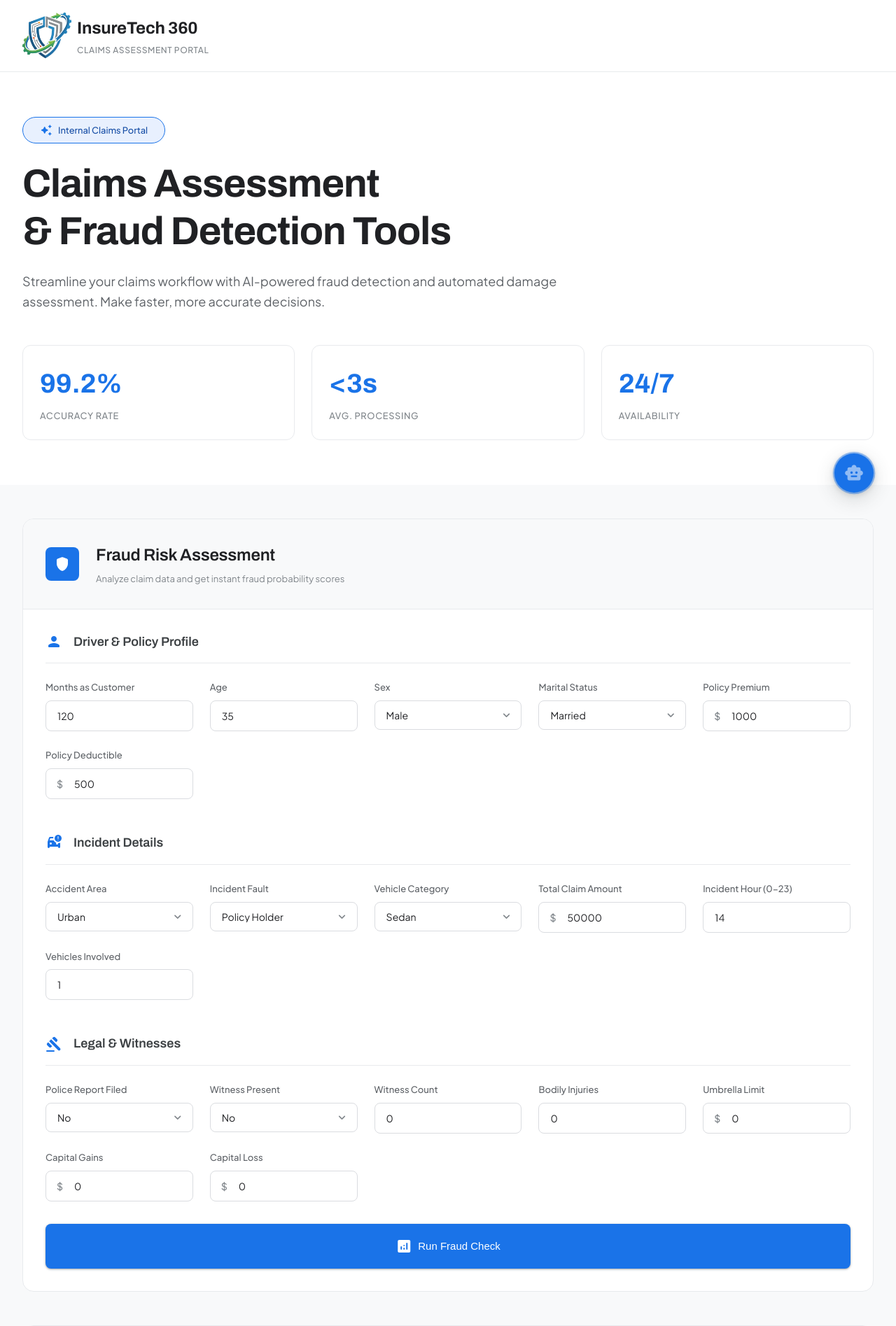
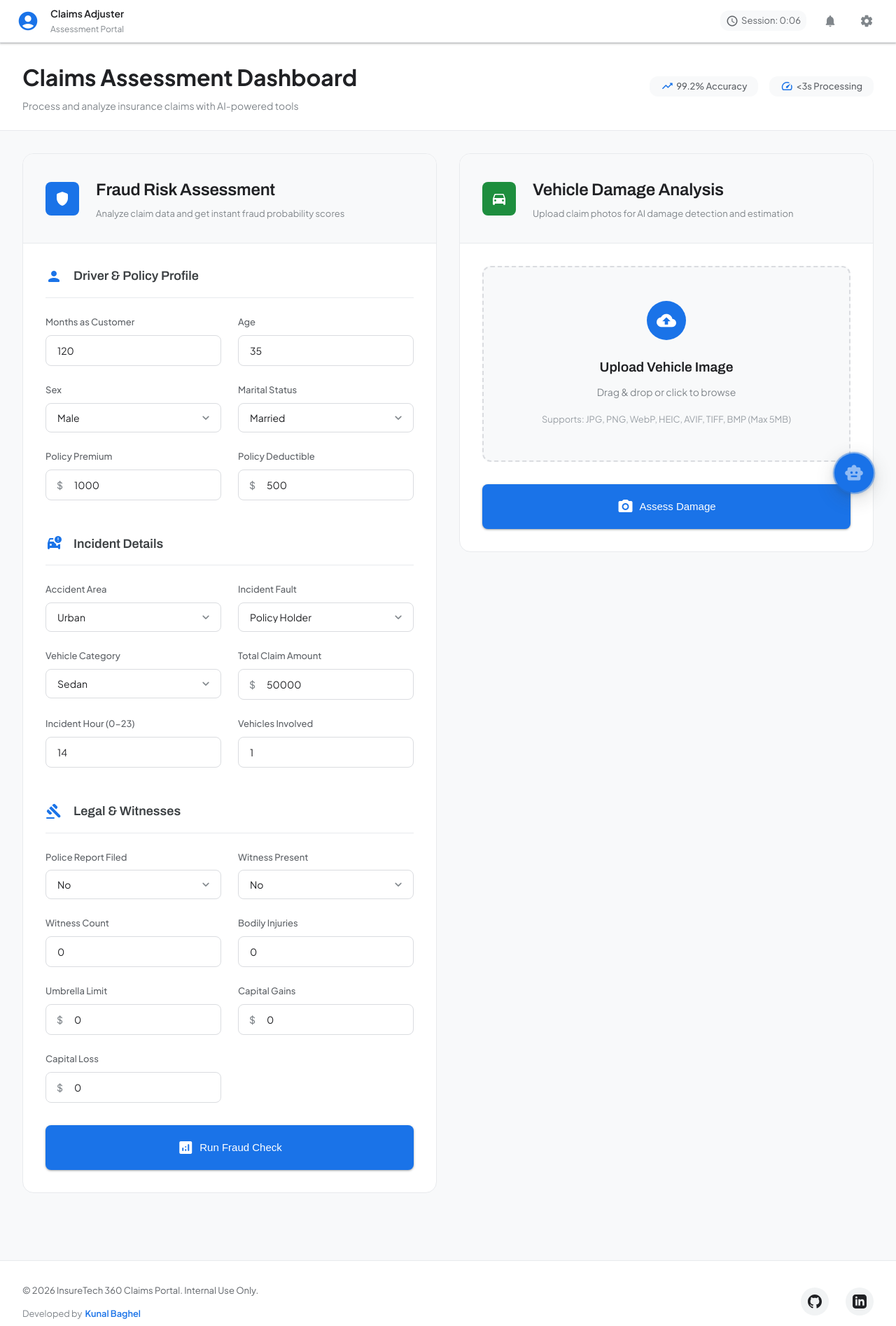
Before and after one commit to kunalbaghelkb/InsureTech_360, a Flask app: page / in a window 1280 px wide. Shown: the top 1895 px of the page at 70% size. Run offline with Flask 3, Linux system fonts and the light colour scheme.

Commit message:
Update UI

```diff
--- a/src/pipelines/prediction_pipeline.py
+++ b/src/pipelines/prediction_pipeline.py
@@ -131,8 +131,8 @@ class DamagePredictor:
             # Logic check (0=Damaged or 1=Whole based on training mapping)
             # Usually: 0 (Damage) class comes first, then 1 (Whole)
             if result[0][0] > 0.5:
-                return "No visible damage detected"
+                return "no-damage-detected"
             else:
-                return "Damage detected!"
+                return "damage-detected"
         except Exception as e:
             raise CustomException(e, sys)
--- a/static/css/style.css
+++ b/static/css/style.css
@@ -175,6 +175,94 @@ a:focus {
     font-size: clamp(0.875rem, 1vw, 1rem);
     font-weight: 500;
     color: var(--gray-700);
+}
+
+.admin-bar {
+    background: var(--bg-primary);
+    border-bottom: 1px solid var(--gray-200);
+    padding: var(--space-sm) 0;
+    position: sticky;
+    top: 0;
+    z-index: 1001;
+    box-shadow: var(--shadow-sm);
+}
+
+.admin-bar-container {
+    max-width: 1400px;
+    margin: 0 auto;
+    padding: 0 var(--space-lg);
+    display: flex;
+    justify-content: space-between;
+    align-items: center;
+}
+
+.admin-info {
+    display: flex;
+    align-items: center;
+    gap: var(--space-md);
+    cursor: pointer;
+}
+
+.admin-icon {
+    font-size: 32px;
+    color: var(--primary-500);
+}
+
+.admin-details {
+    display: flex;
+    flex-direction: column;
+    gap: 2px;
+}
+
+.admin-name {
+    font-size: 0.875rem;
+    font-weight: 600;
+    color: var(--gray-900);
+}
+
+.admin-role {
+    font-size: 0.75rem;
+    color: var(--gray-600);
+}
+
+.admin-actions {
+    display: flex;
+    align-items: center;
+    gap: var(--space-md);
+}
+
+.session-info {
+    display: flex;
+    align-items: center;
+    gap: var(--space-xs);
+    font-size: 0.813rem;
+    color: var(--gray-700);
+    background: var(--bg-secondary);
+    padding: var(--space-xs) var(--space-sm);
+    border-radius: var(--radius-md);
+}
+
+.session-info .material-icons-round {
+    font-size: 18px;
+}
+
+.admin-btn {
+    background: transparent;
+    border: none;
+    cursor: pointer;
+    padding: var(--space-xs);
+    border-radius: var(--radius-md);
+    transition: var(--transition-base);
+    color: var(--gray-700);
+}
+
+.admin-btn:hover {
+    background: var(--bg-secondary);
+    color: var(--primary-500);
+}
+
+.admin-btn .material-icons-round {
+    font-size: 20px;
 }
 
 /* Navigation  */
@@ -364,19 +452,77 @@ a:focus {
     letter-spacing: 0.05em;
 }
 
+.page-header {
+    background: var(--bg-primary);
+    border-bottom: 1px solid var(--gray-200);
+    padding: var(--space-lg) 0;
+}
+
+.page-header-container {
+    max-width: 1400px;
+    margin: 0 auto;
+    padding: 0 clamp(1rem, 3vw, 2rem);
+    display: flex;
+    justify-content: space-between;
+    align-items: center;
+    gap: var(--space-lg);
+}
+
+.page-title-group {
+    flex: 1;
+}
+
+.page-title {
+    font-size: clamp(1.5rem, 3vw, 2rem);
+    font-weight: 700;
+    color: var(--gray-900);
+    margin: 0 0 var(--space-xs) 0;
+}
+
+.page-description {
+    font-size: 0.875rem;
+    color: var(--gray-600);
+    margin: 0;
+}
+
+.page-stats {
+    display: flex;
+    gap: var(--space-md);
+}
+
+.stat-badge {
+    display: flex;
+    align-items: center;
+    gap: var(--space-xs);
+    padding: var(--space-xs) var(--space-md);
+    background: var(--bg-secondary);
+    border-radius: var(--radius-md);
+    font-size: 0.813rem;
+    font-weight: 500;
+    color: var(--gray-700);
+}
+
+.stat-badge .material-icons-round {
+    font-size: 18px;
+    color: var(--primary-500);
+}
+
 /* Main Content */
 
 .main-content {
-    padding: clamp(2rem, 4vw, 3rem) 0;
+    padding: var(--space-xl) 0;
+    background: var(--bg-secondary);
+    min-height: calc(100vh - 120px);
 }
 
 .content-container {
-    max-width: 1280px;
+    max-width: 1400px;
     margin: 0 auto;
     padding: 0 clamp(1rem, 3vw, 2rem);
     display: grid;
-    grid-template-columns: 1fr;
-    gap: var(--space-2xl);
+    grid-template-columns: 1fr 1fr;
+    gap: var(--space-xl);
+    align-items: start;
 }
 
 /* Feature Cards */
--- a/static/js/script.js
+++ b/static/js/script.js
@@ -17,6 +17,26 @@ function hideLoading() {
 
 // Form Submission Handlers
 document.addEventListener('DOMContentLoaded', function() {
+    // Session Timer
+    let sessionSeconds = 0;
+    const sessionTimeEl = document.getElementById('sessionTime');
+
+    if (sessionTimeEl) {
+        setInterval(() => {
+            sessionSeconds++;
+            const hours = Math.floor(sessionSeconds / 3600);
+            const minutes = Math.floor((sessionSeconds % 3600) / 60);
+            const secs = sessionSeconds % 60;
+
+            const timeStr = hours > 0
+                ? `${hours}:${String(minutes).padStart(2, '0')}:${String(secs).padStart(2, '0')}`
+                : `${minutes}:${String(secs).padStart(2, '0')}`;
+
+            sessionTimeEl.textContent = `Session: ${timeStr}`;
+        }, 1000);
+    }
+
+    // Smooth scroll on page load
     setTimeout(() => {
         const resultContainer = document.querySelector('.result-container');
         if (resultContainer) {
@@ -575,4 +595,54 @@ srOnlyStyle.textContent = `
 document.head.appendChild(srOnlyStyle);
 
 console.log('%c✨ InsureTech 360 ✨', 'color: #1a73e8; font-size: 20px; font-weight: bold;');
+
+// Assistant Card Functions
+function sendAssistantMessage() {
+    const input = document.getElementById('assistantInput');
+    const chatArea = document.getElementById('assistantChatArea');
+
+    if (!input || !chatArea) return;
+
+    const message = input.value.trim();
+    if (!message) return;
+
+    // Add user message
+    const userMsg = document.createElement('div');
+    userMsg.className = 'assistant-message user';
+    userMsg.innerHTML = `
+        <div class="assistant-avatar">
+            <span class="material-icons-round">person</span>
+        </div>
+        <div class="assistant-bubble">
+            <p>${message}</p>
+        </div>
+    `;
+    chatArea.appendChild(userMsg);
+
+    input.value = '';
+    chatArea.scrollTop = chatArea.scrollHeight;
+
+    // Simulate bot response
+    setTimeout(() => {
+        const botMsg = document.createElement('div');
+        botMsg.className = 'assistant-message bot';
+        botMsg.innerHTML = `
+            <div class="assistant-avatar">
+                <span class="material-icons-round">smart_toy</span>
+            </div>
+            <div class="assistant-bubble">
+                <p>I'm a demo assistant. In production, I would help with claims procedures and policy questions. Your question: "${message}"</p>
+            </div>
+        `;
+        chatArea.appendChild(botMsg);
+        chatArea.scrollTop = chatArea.scrollHeight;
+    }, 1000);
+}
+
+function handleAssistantEnter(event) {
+    if (event.key === 'Enter') {
+        sendAssistantMessage();
+    }
+}
+
 console.log('%cDesigned by Kunal Baghel | 2026', 'color: #5f6368; font-size: 12px;');
--- a/templates/index.html
+++ b/templates/index.html
@@ -15,18 +15,18 @@
         content="insurance technology, AI claims processing, fraud detection, vehicle damage assessment, machine learning, insurtech">
     <meta name="author" content="Kunal Baghel">
     <meta name="robots" content="index, follow">
-    <link rel="canonical" href="https://insuretech360.com/">
+    <link rel="canonical" href="https://kunal-baghel-insuretech-360.hf.space/">
 
     <meta property="og:type" content="website">
-    <meta property="og:url" content="https://insuretech360.com/">
+    <meta property="og:url" content="https://kunal-baghel-insuretech-360.hf.space/">
     <meta property="og:title" content="InsureTech 360 — Claims Assessment Portal">
     <meta property="og:description"
         content="Internal admin portal for claims adjusters to analyze fraud risk and assess vehicle damage using AI-powered tools.">
-    <meta property="og:image" content="https://insuretech360.com/static/images/og-image.jpg">
+    <meta property="og:image" content="https://kunal-baghel-insuretech-360.hf.space/static/images/og-image.jpg">
     <meta property="og:site_name" content="InsureTech 360">
 
     <meta property="twitter:card" content="summary_large_image">
-    <meta property="twitter:url" content="https://insuretech360.com/">
+    <meta property="twitter:url" content="https://kunal-baghel-insuretech-360.hf.space/">
     <meta property="twitter:title" content="InsureTech 360 — Claims Assessment Portal">
     <meta property="twitter:description"
         content="Internal admin portal for claims adjusters to analyze fraud risk and assess vehicle damage using AI-powered tools.">
@@ -48,7 +48,7 @@
       "@type": "Organization",
       "name": "InsureTech 360",
       "description": "AI-powered insurance claims processing and fraud detection platform",
-      "url": "https://insuretech360.com/",
+      "url": "https://kunal-baghel-insuretech-360.hf.space/",
       "logo": "{{ url_for('static', filename='images/logo.png') }}",
       "sameAs": [
         "https://github.com/kunalbaghelkb",
@@ -59,6 +59,31 @@
 </head>
 
 <body>
+
+    <!-- Admin Top Bar -->
+    <div class="admin-bar">
+        <div class="admin-bar-container">
+            <div class="admin-info">
+                <span class="material-icons-round admin-icon">account_circle</span>
+                <div class="admin-details">
+                    <span class="admin-name">Claims Adjuster</span>
+                    <span class="admin-role">Assessment Portal</span>
+                </div>
+            </div>
+            <div class="admin-actions">
+                <div class="session-info">
+                    <span class="material-icons-round">schedule</span>
+                    <span id="sessionTime">Session: 0:00</span>
+                </div>
+                <button class="btn-icon admin-btn" aria-label="Notifications">
+                    <span class="material-icons-round">notifications</span>
+                </button>
+                <button class="btn-icon admin-btn" aria-label="Settings">
+                    <span class="material-icons-round">settings</span>
+                </button>
+            </div>
+        </div>
+    </div>
 
     <!-- Loading Overlay -->
     <div class="loading-overlay" id="loadingOverlay">
@@ -72,49 +97,25 @@
         </div>
     </div>
 
-    <!-- Navigation -->
-    <nav class="navbar">
-        <div class="nav-container">
-            <a href="/" class="nav-brand">
-                <div class="brand-icon">
-                    <img src="{{ url_for('static', filename='images/logo.png') }}" alt="Logo" class="brand-logo-img">
+    <!-- Page Header -->
+    <div class="page-header">
+        <div class="page-header-container">
+            <div class="page-title-group">
+                <h1 class="page-title">Claims Assessment Dashboard</h1>
+                <p class="page-description">Process and analyze insurance claims with AI-powered tools</p>
+            </div>
+            <div class="page-stats">
+                <div class="stat-badge">
+                    <span class="material-icons-round">trending_up</span>
+                    <span>99.2% Accuracy</span>
                 </div>
-                <div class="brand-text">
-                    <h1>InsureTech 360</h1>
-                    <span class="brand-subtitle">Claims Assessment Portal</span>
-                </div>
-            </a>
-        </div>
-    </nav>
-
-    <!-- Hero Section -->
-    <section class="hero-section">
-        <div class="hero-container">
-            <div class="hero-content">
-                <div class="hero-badge">
-                    <span class="material-icons-round">auto_awesome</span>
-                    <span>Internal Claims Portal</span>
-                </div>
-                <h2 class="hero-title">Claims Assessment<br />& Fraud Detection Tools</h2>
-                <p class="hero-description">Streamline your claims workflow with AI-powered fraud detection and
-                    automated damage assessment. Make faster, more accurate decisions.</p>
-            </div>
-            <div class="hero-stats">
-                <div class="stat-card">
-                    <span class="stat-number">99.2%</span>
-                    <span class="stat-label">Accuracy Rate</span>
-                </div>
-                <div class="stat-card">
-                    <span class="stat-number">&lt;3s</span>
-                    <span class="stat-label">Avg. Processing</span>
-                </div>
-                <div class="stat-card">
-                    <span class="stat-number">24/7</span>
-                    <span class="stat-label">Availability</span>
+                <div class="stat-badge">
+                    <span class="material-icons-round">speed</span>
+                    <span>&lt;3s Processing</span>
                 </div>
             </div>
         </div>
-    </section>
+    </div>
 
     <!-- Main Content -->
     <main class="main-content">
@@ -403,13 +404,29 @@
                     </form>
 
                     {% if damage_result %}
-                    <div class="result-container result-info">
+                    <div class="result-container {% if damage_result == 'damage-detected' %}result-danger{% else %}result-success{% endif %}">
                         <div class="result-icon">
-                            <span class="material-icons-round">info</span>
+                            {% if damage_result == 'damage-detected' %}
+                            <span class="material-icons-round">warning</span>
+                            {% else %}
+                            <span class="material-icons-round">check_circle</span>
+                            {% endif %}
                         </div>
                         <div class="result-content">
-                            <h4 class="result-title">AI Analysis Complete</h4>
-                            <p class="result-text">{{ damage_result }}</p>
+                            <h4 class="result-title">
+                                {% if damage_result == 'damage-detected' %}
+                                Damage detected!
+                                {% else %}
+                                Your Car is Safe!
+                                {% endif %}
+                            </h4>
+                            <p class="result-text">
+                                {% if damage_result == 'damage-detected' %}
+                                Your Car is Damaged
+                                {% else %}
+                                No visible damage detected
+                                {% endif %}
+                            </p>
                         </div>
                     </div>
                     {% endif %}
```
Also changed, not shown: other parts of static/css/style.css (+62 -0 lines), README.md.
